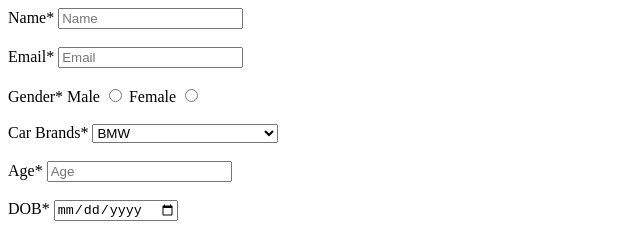
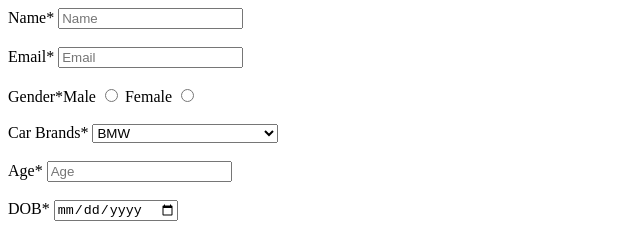
Before and after one commit to acciojob/signup-form-car-rajudutta056, a website: page main.html in a window 1280 px wide. Shown: the top 236 px of the page, 0-640 px from the left. Drawn offline with Linux system fonts and the light colour scheme.

Commit message:
created a submission

```diff
--- a/main.html
+++ b/main.html
@@ -22,9 +22,9 @@
         </div>
         <br>
         <div>
-            <label for="gender">Gender* </label>
+<!--             <label for="gender"> </label> -->
 
-			 <label for="gender_m">Male </label>
+		 Gender*<label for="gender_m">Male </label>
             <input type="radio"  required  name="Gender"id="gender_m">
             <label for="gender_f">Female </label>
 			<input type="radio"  required  name="Gender"id="gender_f">
```
